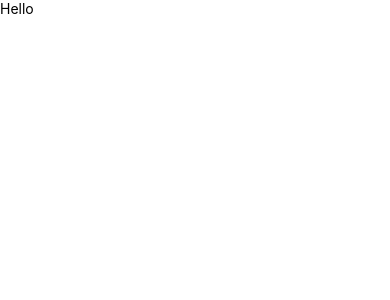
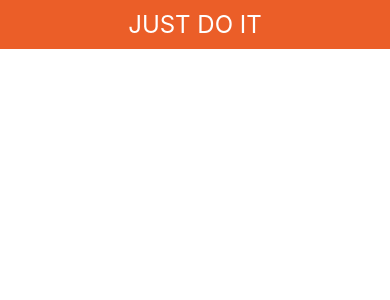
Before and after one commit to NemoZon/todo-list, a React Native app: screen / in a window 390 px wide. Shown: the top 300 px of the page. Built offline with nearby package versions, Linux system fonts and the light colour scheme.

Commit message:
feat: adding Header component

```diff
--- a/App.tsx
+++ b/App.tsx
@@ -1,10 +1,11 @@
 import React from 'react';
-import {SafeAreaView, Text} from 'react-native';
+import {SafeAreaView} from 'react-native';
+import Header from './components/Header';
 
 function App(): JSX.Element {
   return (
     <SafeAreaView>
-      <Text>Hello</Text>
+      <Header title="JUST DO IT" />
     </SafeAreaView>
   );
 }
--- /dev/null
+++ b/components/Header.tsx
@@ -0,0 +1,28 @@
+import React from 'react';
+import {StyleSheet, Text, View} from 'react-native';
+
+export interface IHeaderProps {
+  title: string;
+}
+
+function Header({title}: IHeaderProps) {
+  return (
+    <View style={styles.header}>
+      <Text style={styles.title}>{title}</Text>
+    </View>
+  );
+}
+
+const styles = StyleSheet.create({
+  title: {
+    textAlign: 'center',
+    color: 'white',
+    fontSize: 24,
+  },
+  header: {
+    padding: 10,
+    backgroundColor: '#eb5e28',
+  },
+});
+
+export default Header;
```
Also changed, not shown: 1 other file (tests, documents, lock files or other folders).
